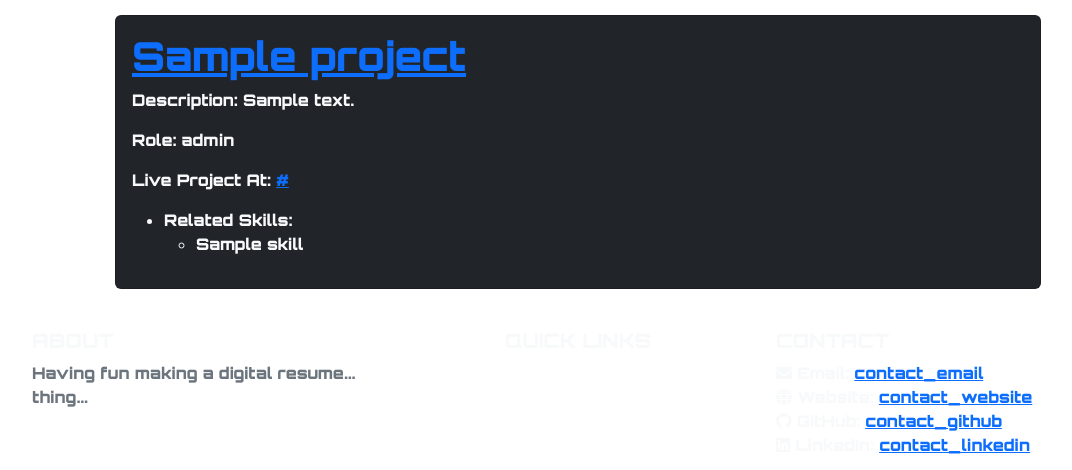
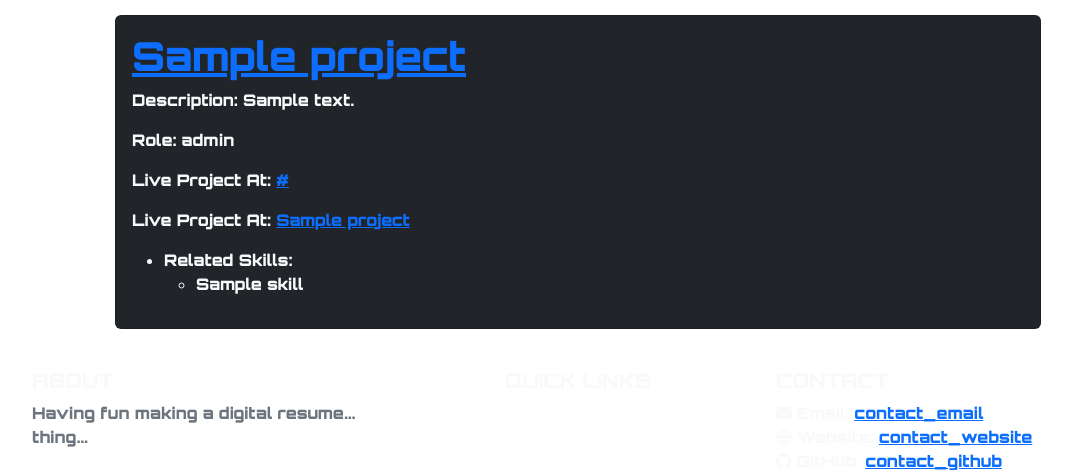
Before and after one commit to ZeroDayPoke/digital_cv, a Flask app: page /project/1 in a window 1280 px wide. Shown: the part 57-527 px from the top of the page, without its empty margins (62-1134 px from the left). Run offline with Flask 3, Linux system fonts and the light colour scheme; tables that the repository leaves empty hold one stand-in row (values such as "Sample post").

Commit message:
template render

```diff
--- a/app/templates/project_details.html
+++ b/app/templates/project_details.html
@@ -19,6 +19,11 @@
           <a href="{{ project.live_link }}" target="_blank">{{ project.live_link }}</a>
         </p>
         {% endif %}
+        {% if project.misc_link %}
+        <p><b>Live Project At:</b>
+          <a href="{{ project.misc_link }}" target="_blank">{{ project.misc_name }}</a>
+        </p>
+        {% endif %}
         <ul>
           <li>
             <b>Related Skills:</b>
```
